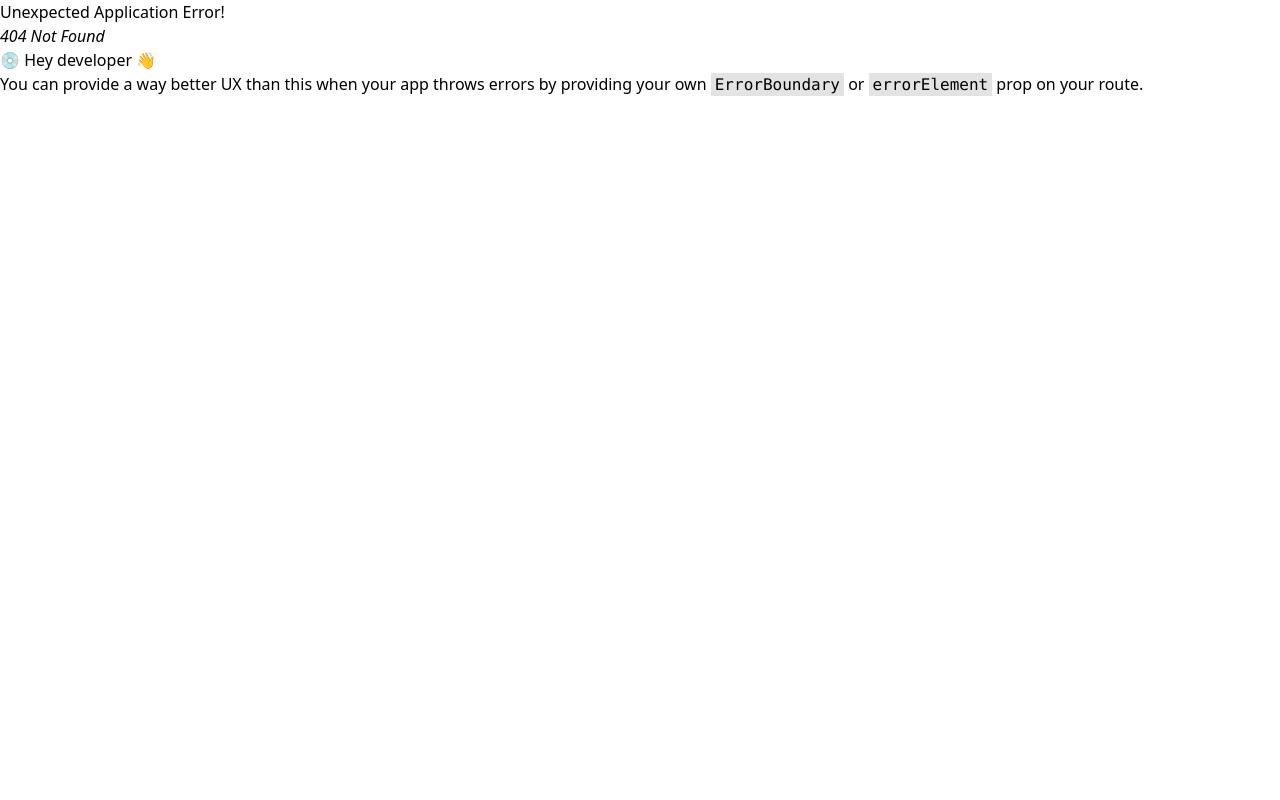
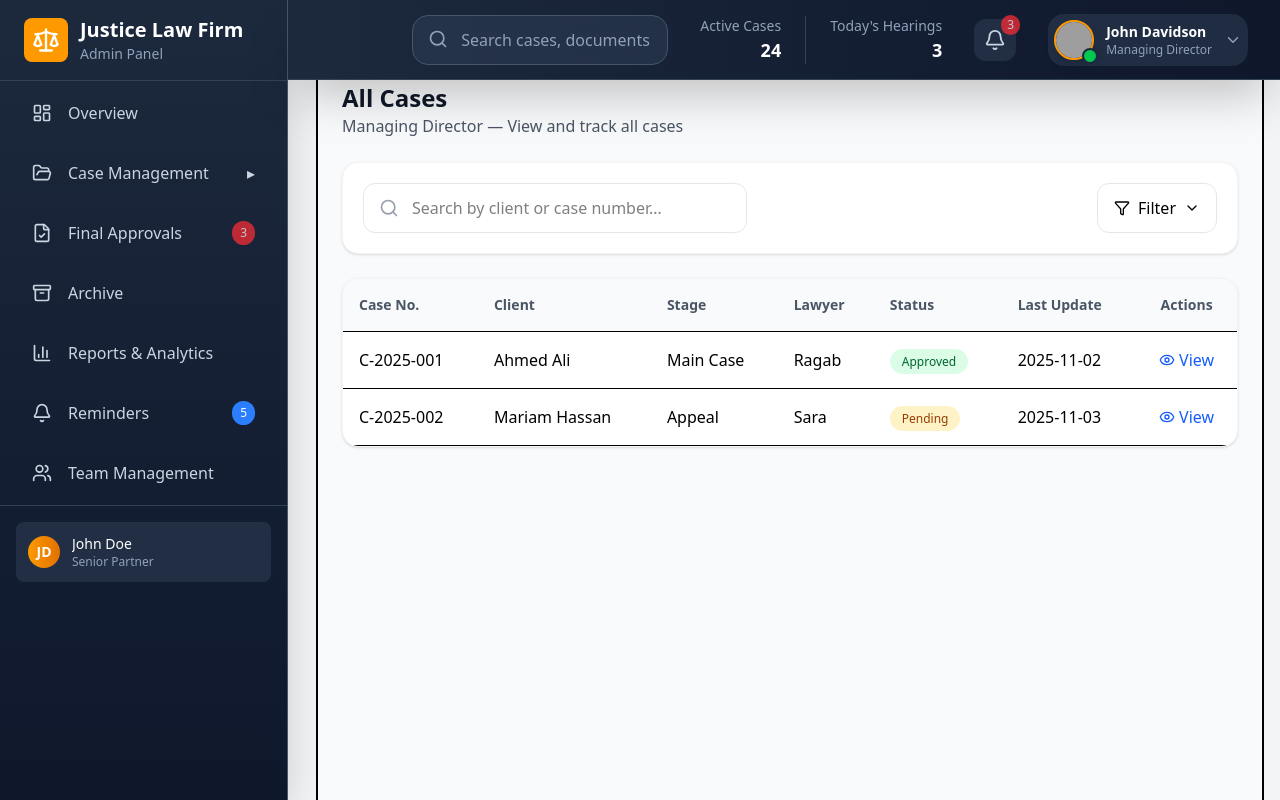
Before and after one commit to shakeeldev1/lawyer-website, a React app in the folder frontend/: page /all-cases in a window 1280 px wide. Before the commit this address had no page. Built offline with nearby package versions, Linux system fonts and the light colour scheme; grey boxes are pictures that could not be loaded; the HTML template or start-up script is replaced by a standard one.

Commit message:
all cases

```diff
--- a/frontend/src/app/routes/AppRouter.jsx
+++ b/frontend/src/app/routes/AppRouter.jsx
@@ -3,6 +3,8 @@ import AuthLayout from "../layouts/AuthLayout";
 import DashboardLayout from "../layouts/AdminLayout";
 import AdminDashboard from "../../features/dashboard/pages/AdminDashboard";
 import MainLayout from "../layouts/MainLayout";
+import AllCases from "../../features/dashboard/components/dashboardCaseManagement/AllCases";
+import CaseTimeline from '../../features/dashboard/components/dashboardCaseManagement/CaseTimeline';
 
 const router = createBrowserRouter([
     {
@@ -14,7 +16,9 @@ const router = createBrowserRouter([
     {
         element: <DashboardLayout />,
         children:[
-            {path:'/dashboard',element:<AdminDashboard />}
+            {path:'/dashboard',element:<AdminDashboard />},
+            {path:"/all-cases",element:<AllCases/>},
+            {path:"/case-timeline",element:<CaseTimeline/>},
         ]
     }
 ])
--- a/frontend/src/features/dashboard/components/Sidebar.jsx
+++ b/frontend/src/features/dashboard/components/Sidebar.jsx
@@ -21,8 +21,8 @@ const Sidebar = () => {
             name: "Case Management",
             icon: <FolderOpen size={20} />,
             submenu: [
-                { name: "All Cases", path: "/admin/cases/all" },
-                { name: "Case Timeline", path: "/admin/cases/timeline" },
+                { name: "All Cases", path: "/all-cases" },
+                { name: "Case Timeline", path: "/case-timeline" },
             ],
         },
         { name: "Final Approvals", icon: <FileCheck size={20} />, path: "/admin/approvals" },
--- /dev/null
+++ b/frontend/src/features/dashboard/components/dashboardCaseManagement/AllCases.jsx
@@ -0,0 +1,120 @@
+import React, { useState } from "react";
+import { Search, Eye, Filter, ChevronDown } from "lucide-react";
+import CaseTimeline from "./CaseTimeline";
+
+const AllCases = () => {
+  const [search, setSearch] = useState("");
+  const [selectedCase, setSelectedCase] = useState(null);
+
+  const cases = [
+    {
+      id: 1,
+      caseNumber: "C-2025-001",
+      clientName: "Ahmed Ali",
+      stage: "Main Case",
+      lawyer: "Ragab",
+      status: "Approved",
+      lastUpdate: "2025-11-02",
+    },
+    {
+      id: 2,
+      caseNumber: "C-2025-002",
+      clientName: "Mariam Hassan",
+      stage: "Appeal",
+      lawyer: "Sara",
+      status: "Pending",
+      lastUpdate: "2025-11-03",
+    },
+  ];
+
+  const filtered = cases.filter(
+    (c) =>
+      c.clientName.toLowerCase().includes(search.toLowerCase()) ||
+      c.caseNumber.toLowerCase().includes(search.toLowerCase())
+  );
+
+  if (selectedCase) {
+    return <CaseTimeline caseData={selectedCase} onBack={() => setSelectedCase(null)} />;
+  }
+
+  return (
+    <div className="p-6 space-y-6 bg-gray-50 min-h-screen border-2 mt-10">
+      <div>
+        <h1 className="text-2xl font-bold text-gray-900">All Cases</h1>
+        <p className="text-gray-600">Managing Director — View and track all cases</p>
+      </div>
+
+      {/* Search + Filter */}
+      <div className="bg-white p-5 rounded-2xl shadow-sm border border-gray-100 flex flex-col sm:flex-row justify-between items-center gap-4">
+        <div className="relative w-full sm:w-96">
+          <Search className="absolute left-4 top-1/2 -translate-y-1/2 text-gray-400 w-5 h-5" />
+          <input
+            type="text"
+            placeholder="Search by client or case number..."
+            value={search}
+            onChange={(e) => setSearch(e.target.value)}
+            className="w-full pl-12 pr-4 py-3 rounded-xl border border-gray-200 focus:ring-2 focus:ring-blue-500 outline-none"
+          />
+        </div>
+        <button className="flex items-center gap-2 px-4 py-3 border border-gray-200 rounded-xl hover:bg-gray-50">
+          <Filter className="w-4 h-4" />
+          Filter
+          <ChevronDown className="w-4 h-4" />
+        </button>
+      </div>
+
+      {/* Cases Table */}
+      <div className="bg-white rounded-2xl shadow-sm border border-gray-100 overflow-hidden">
+        <table className="w-full text-left">
+          <thead className="bg-gray-50 border-b">
+            <tr>
+              <th className="p-4 text-sm font-semibold text-gray-600">Case No.</th>
+              <th className="p-4 text-sm font-semibold text-gray-600">Client</th>
+              <th className="p-4 text-sm font-semibold text-gray-600">Stage</th>
+              <th className="p-4 text-sm font-semibold text-gray-600">Lawyer</th>
+              <th className="p-4 text-sm font-semibold text-gray-600">Status</th>
+              <th className="p-4 text-sm font-semibold text-gray-600">Last Update</th>
+              <th className="p-4 text-center text-sm font-semibold text-gray-600">Actions</th>
+            </tr>
+          </thead>
+          <tbody>
+            {filtered.map((c) => (
+              <tr key={c.id} className="hover:bg-gray-50 border-b">
+                <td className="p-4 font-medium">{c.caseNumber}</td>
+                <td className="p-4">{c.clientName}</td>
+                <td className="p-4">{c.stage}</td>
+                <td className="p-4">{c.lawyer}</td>
+                <td className="p-4">
+                  <span
+                    className={`px-3 py-1 rounded-full text-xs font-medium ${
+                      c.status === "Approved"
+                        ? "bg-green-100 text-green-800"
+                        : "bg-amber-100 text-amber-800"
+                    }`}
+                  >
+                    {c.status}
+                  </span>
+                </td>
+                <td className="p-4">{c.lastUpdate}</td>
+                <td className="p-4 text-center">
+                  <button
+                    onClick={() => setSelectedCase(c)}
+                    className="text-blue-600 hover:text-blue-800 flex items-center gap-1 mx-auto"
+                  >
+                    <Eye className="w-4 h-4" /> View
+                  </button>
+                </td>
+              </tr>
+            ))}
+          </tbody>
+        </table>
+
+        {filtered.length === 0 && (
+          <div className="text-center py-10 text-gray-500">No cases found</div>
+        )}
+      </div>
+    </div>
+  );
+};
+
+export default AllCases;
--- /dev/null
+++ b/frontend/src/features/dashboard/components/dashboardCaseManagement/CaseTimeline.jsx
@@ -0,0 +1,77 @@
+import React from "react";
+import { ArrowLeft, Clock } from "lucide-react";
+
+const CaseTimeline = ({ caseData, onBack }) => {
+  const stages = [
+    {
+      title: "Main Case",
+      status: "Submitted",
+      date: "2025-11-02",
+      description: "Initial case submission to court.",
+    },
+    {
+      title: "Appeal",
+      status: "In Progress",
+      date: "2025-11-10",
+      description: "Appeal documents under review.",
+    },
+    {
+      title: "Cassation",
+      status: "Pending",
+      date: "2025-11-18",
+      description: "Awaiting cassation hearing date.",
+    },
+  ];
+
+  return (
+    <div className="p-6 bg-gray-50 min-h-screen">
+      <button
+        onClick={onBack}
+        className="mb-6 flex items-center gap-2 text-blue-600 hover:text-blue-800"
+      >
+        <ArrowLeft className="w-4 h-4" />
+        Back to All Cases
+      </button>
+
+      <div className="bg-white p-6 rounded-2xl shadow-sm border border-gray-100">
+        <h2 className="text-xl font-bold text-gray-900 mb-1">
+          {caseData.caseNumber} — {caseData.clientName}
+        </h2>
+        <p className="text-gray-600 mb-6">
+          Lawyer: <span className="font-medium">{caseData.lawyer}</span> | Stage:{" "}
+          <span className="font-medium">{caseData.stage}</span>
+        </p>
+
+        <div className="relative border-l-4 border-blue-500 pl-6 space-y-6">
+          {stages.map((stage, index) => (
+            <div key={index} className="relative">
+              <div className="absolute -left-3 top-2 w-5 h-5 bg-blue-500 rounded-full border-2 border-white"></div>
+              <div className="bg-blue-50 rounded-xl p-4">
+                <div className="flex items-center justify-between">
+                  <h3 className="font-semibold text-blue-900">{stage.title}</h3>
+                  <span
+                    className={`text-xs font-medium px-3 py-1 rounded-full ${
+                      stage.status === "Submitted"
+                        ? "bg-green-100 text-green-800"
+                        : stage.status === "In Progress"
+                        ? "bg-amber-100 text-amber-800"
+                        : "bg-gray-100 text-gray-700"
+                    }`}
+                  >
+                    {stage.status}
+                  </span>
+                </div>
+                <div className="flex items-center text-sm text-gray-600 mt-2">
+                  <Clock className="w-4 h-4 mr-2 text-gray-400" /> {stage.date}
+                </div>
+                <p className="text-gray-700 mt-2">{stage.description}</p>
+              </div>
+            </div>
+          ))}
+        </div>
+      </div>
+    </div>
+  );
+};
+
+export default CaseTimeline;
```
